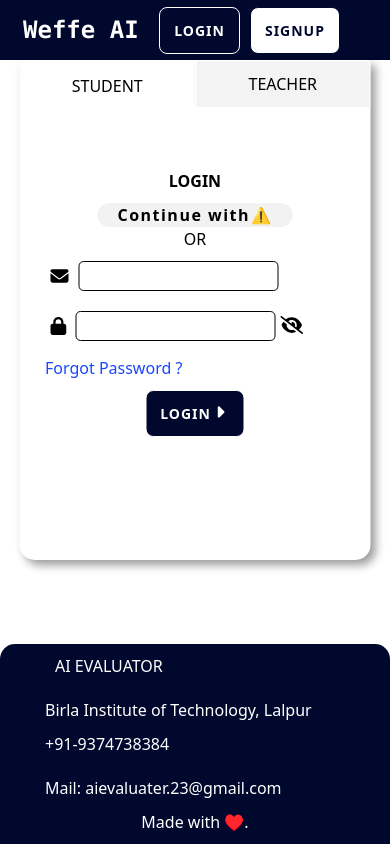
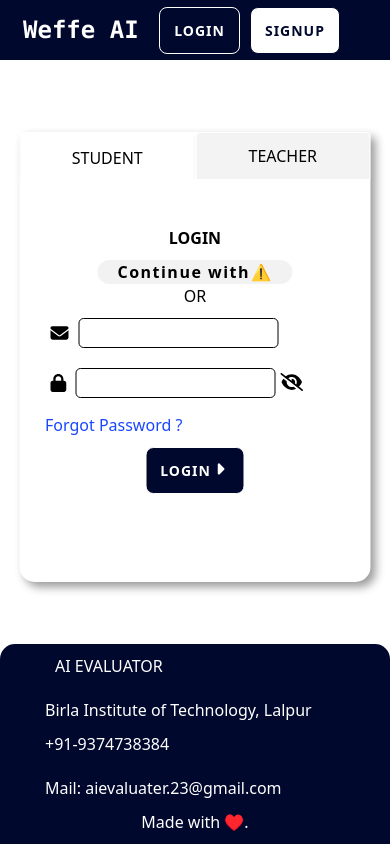
Before and after one commit to aayushYash/react-ai-evaluation-app, a React (Create React App) app: page /login in a window 390 px wide. Built offline with nearby package versions, Linux system fonts and the light colour scheme; no server answers.

Commit message:
worked for responsiveness of Form.js

```diff
--- a/src/components/ui/Form.css
+++ b/src/components/ui/Form.css
@@ -1,7 +1,8 @@
 .Form{
     width: clamp(300px, 90%, 450px);
-    height: clamp(200px, 90%, 550px);
-    height: 500px;
+    height: 450px;
+    min-height: 380px;
+    max-height: 100%;
     background: #fff;
     position: absolute;
     z-index: 10;
@@ -11,9 +12,30 @@
     align-items: center;
     border-radius: 4px 4px 15px 15px;
     box-shadow: 5px 5px 10px rgba(0,0,0,0.4);
-    /* padding-top: 20px; */
-    padding-bottom: 20px;
     overflow: hidden;
     left: 50%;
+    bottom: -50px;
     transform: translateX(-50%);
+    margin-bottom: 10px;
 }
+
+@media screen and (max-width: 500px) {
+    .Form {
+        position: relative;
+        left: 50%;
+        top: 50%;
+        transform: translate(-50%,-50%);
+        z-index: 0;
+
+    }
+}
+
+@media screen and (min-height: 950px) {
+    .Form {
+        position: relative;
+        left: 50%;
+        top: 50%;
+        transform: translate(-50%,-50%);
+        /* height: 100%; */
+    }
+}
--- a/src/components/ui/Form.js
+++ b/src/components/ui/Form.js
@@ -1,9 +1,9 @@
 import React from 'react'
 import './Form.css'
 
-export default function Form({submitHandler, children}) {
+export default function Form({ children}) {
   return (
-    <div className='Form' style={{position: ''}}>
+    <div className='Form'>
         {children}
     </div>
   )
--- a/src/screens/LoginScreen.css
+++ b/src/screens/LoginScreen.css
@@ -24,7 +24,7 @@
 }
 
 
-@media screen and (max-width: 450px) {
+@media screen and (max-width: 500px) {
     .leftBody {
         display: none;
     }
```
